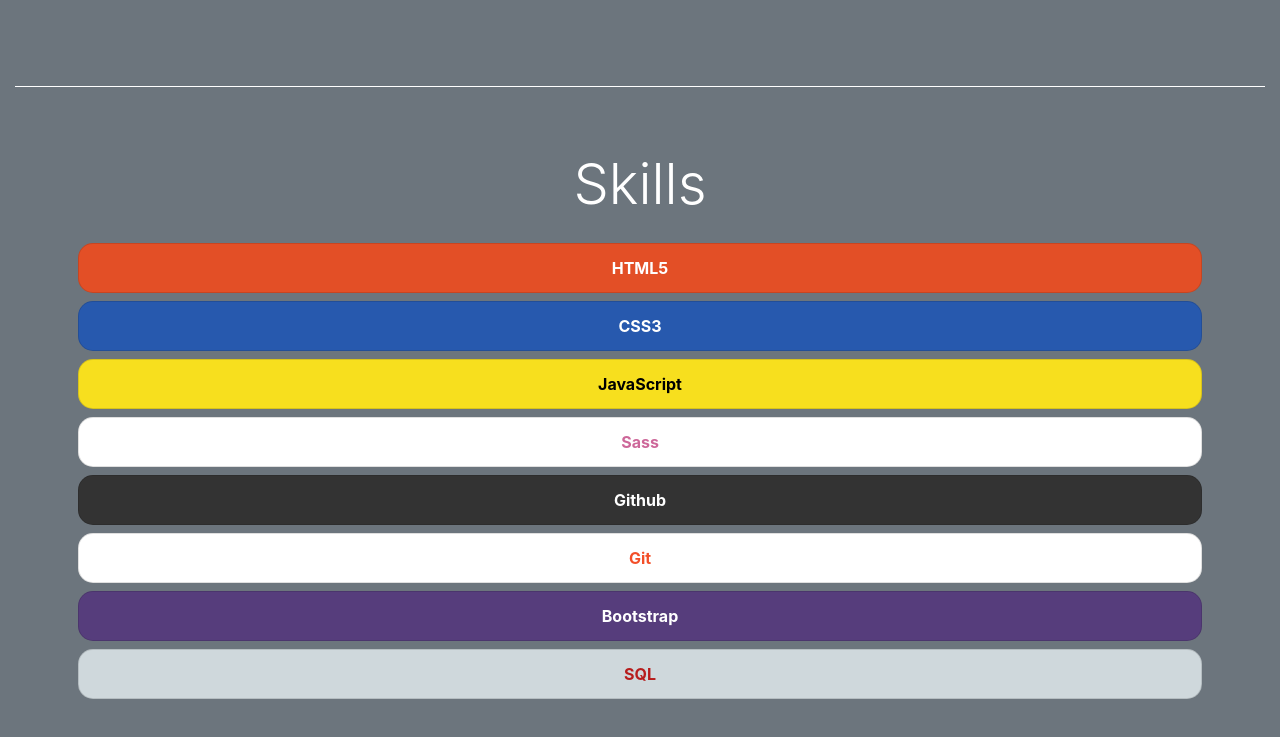
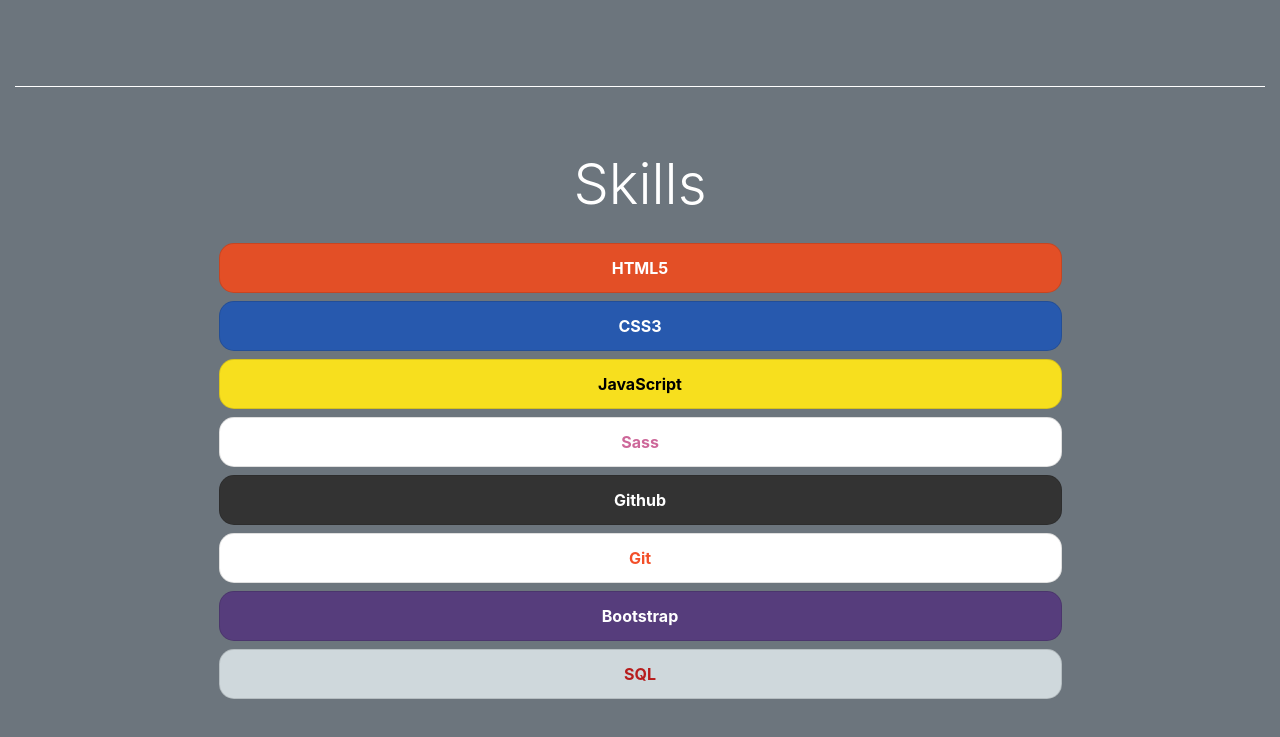
Before and after one commit to jonhayjr/Treehouse-FEWD-Project9, a plain HTML site: page index.html in a window 1280 px wide. Shown: the part 2103-2840 px from the top of the page. Drawn offline with nearby package versions, Linux system fonts and the light colour scheme.

Commit message:
Updated list item styling

```diff
--- a/index.html
+++ b/index.html
@@ -174,15 +174,15 @@
           </div>
           <div class="row">
             <div class="col">
-              <ul class="list-group w-100-sm mx-auto text-center">
-                <li class="list-group-item list-item-html5 font-weight-bold mb-2">HTML5</li>
-                <li class="list-group-item list-item-css font-weight-bold mb-2">CSS3</li>
-                <li class="list-group-item list-item-js font-weight-bold mb-2">JavaScript</li>
-                <li class="list-group-item list-item-sass font-weight-bold mb-2">Sass</li>
-                <li class="list-group-item list-item-github font-weight-bold mb-2">Github</li>
-                <li class="list-group-item list-item-git font-weight-bold mb-2">Git</li>
-                <li class="list-group-item list-item-bootstrap font-weight-bold mb-2">Bootstrap</li>
-                <li class="list-group-item list-item-sql font-weight-bold mb-2">SQL</li>
+              <ul class="list-group text-center">
+                <li class="list-group-item list-item-html5 font-weight-bold mb-2 w-75 mx-auto">HTML5</li>
+                <li class="list-group-item list-item-css font-weight-bold mb-2 w-75 mx-auto">CSS3</li>
+                <li class="list-group-item list-item-js font-weight-bold mb-2 w-75 mx-auto">JavaScript</li>
+                <li class="list-group-item list-item-sass font-weight-bold mb-2 w-75 mx-auto">Sass</li>
+                <li class="list-group-item list-item-github font-weight-bold mb-2 w-75 mx-auto">Github</li>
+                <li class="list-group-item list-item-git font-weight-bold mb-2 w-75 mx-auto">Git</li>
+                <li class="list-group-item list-item-bootstrap font-weight-bold mb-2 w-75 mx-auto">Bootstrap</li>
+                <li class="list-group-item list-item-sql font-weight-bold mb-2 w-75 mx-auto">SQL</li>
               </ul>
           </div>
         </div>
```
